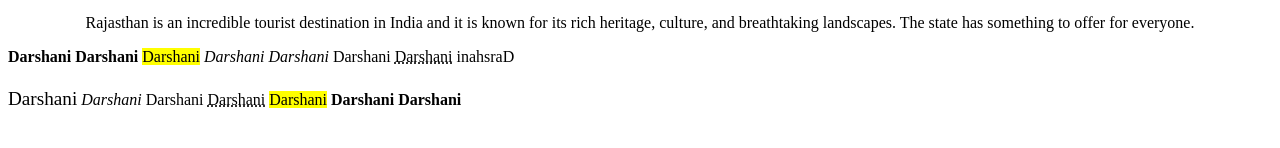
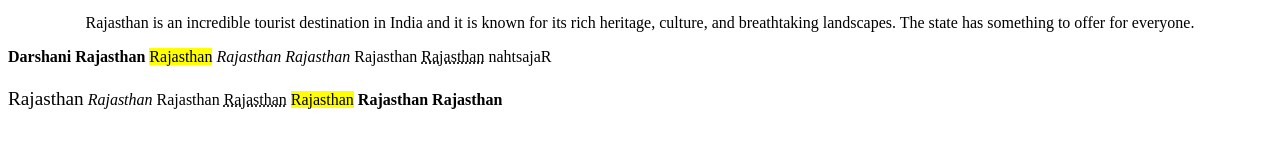
Before and after one commit to YOGISINGH0705/SEOservices.github.io, a plain HTML site: page index.html in a window 1280 px wide. Shown: the part 134-282 px from the top of the page. Drawn offline with Linux system fonts and the light colour scheme.

Commit message:
update rajasthan

```diff
--- a/index.html
+++ b/index.html
@@ -22,19 +22,19 @@
     <p align="center">Rajasthan is an incredible tourist destination in India and it is known for its rich heritage,
       culture, and breathtaking landscapes. The state has something to offer for everyone.</p>
     <b>Darshani</b>
-    <strong>Darshani</strong>
-    <mark>Darshani</mark>
-    <i>Darshani</i> <em>Darshani</em>
-    <span>Darshani</span>
-    <abbr title="Dr.">Darshani</abbr>
-    <bdo dir="rtl">Darshani</bdo>
-    <marquee behavior="" direction="right">Darshani</marquee>
-    <big>Darshani</big>
-    <em class="home">Darshani</em>
-    <span class="home">Darshani</span>
-    <abbr title="Dr.">Darshani</abbr>
-    <mark>Darshani</mark>
-    <b>Darshani</b>
-    <strong>Darshani</strong>
+    <strong>Rajasthan</strong>
+    <mark>Rajasthan</mark>
+    <i>Rajasthan</i> <em>Rajasthan</em>
+    <span>Rajasthan</span>
+    <abbr title="Dr.">Rajasthan</abbr>
+    <bdo dir="rtl">Rajasthan</bdo>
+    <marquee behavior="" direction="right">Rajasthan</marquee>
+    <big>Rajasthan</big>
+    <em class="home">Rajasthan</em>
+    <span class="home">Rajasthan</span>
+    <abbr title="Dr.">Rajasthan</abbr>
+    <mark>Rajasthan</mark>
+    <b>Rajasthan</b>
+    <strong>Rajasthan</strong>
 </body>
 </html>
```
